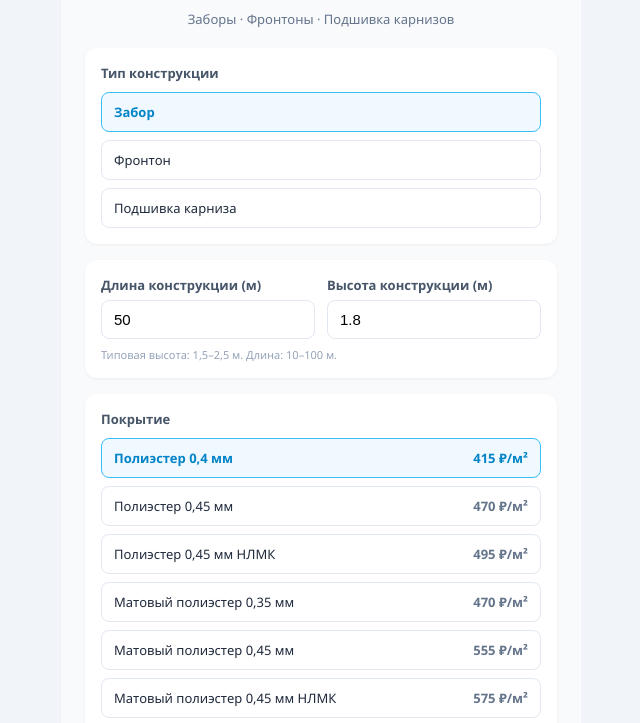
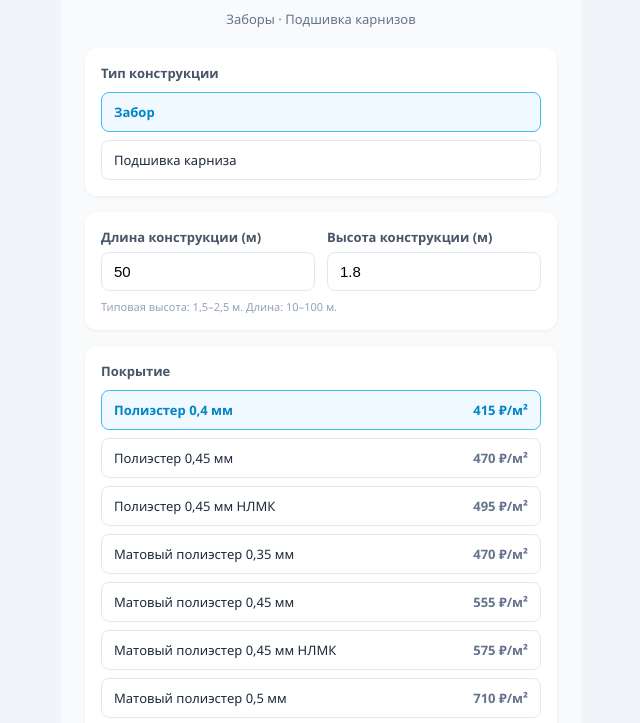
Before and after one commit to innaserge63-cmyk/profnastil-calc, a plain HTML site: page index.html in a window 1280 px wide. Shown: the part 77-800 px from the top of the page, without its empty margins (319-959 px from the left). Drawn offline with Linux system fonts and the light colour scheme.

Commit message:
Add files via upload
Убрали фронтон

```diff
--- a/index.html
+++ b/index.html
@@ -148,7 +148,7 @@ input[type="number"] {
 <body>
 <div class="container">
   <h2>Калькулятор профнастила С8</h2>
-  <p class="subtitle">Заборы · Фронтоны · Подшивка карнизов</p>
+  <p class="subtitle">Заборы · Подшивка карнизов</p>
 
   <div class="card">
     <label>Тип конструкции</label>
@@ -211,7 +211,6 @@ input[type="number"] {
 <script>
 const types = [
   { id: 'zabor', name: 'Забор', hint: 'Типовая высота: 1,5–2,5 м. Длина: 10–100 м.' },
-  { id: 'fronton', name: 'Фронтон', hint: 'Типовая высота: 2–4 м. Длина: 3–10 м.' },
   { id: 'podshiv', name: 'Подшивка карниза', hint: 'Типовая высота: 0,3–0,6 м. Длина: 10–50 м.' },
 ];
 
```
